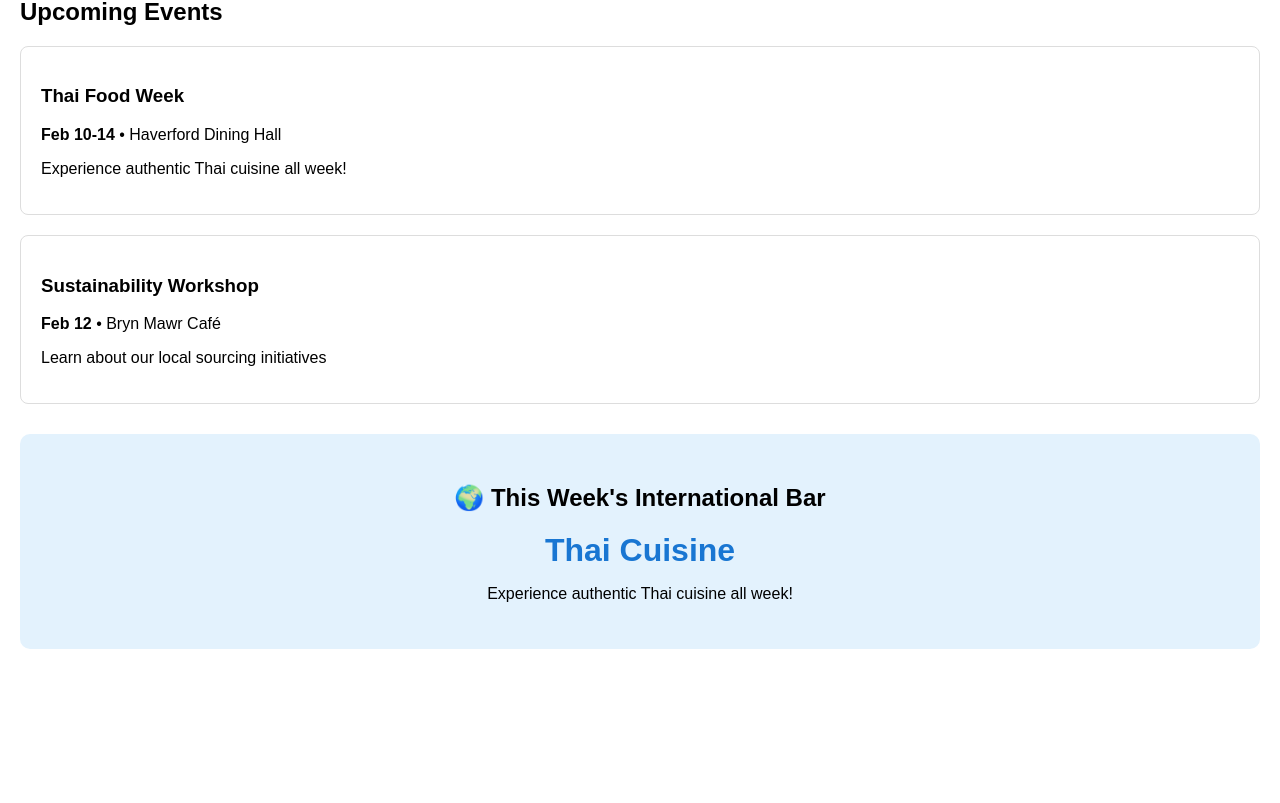
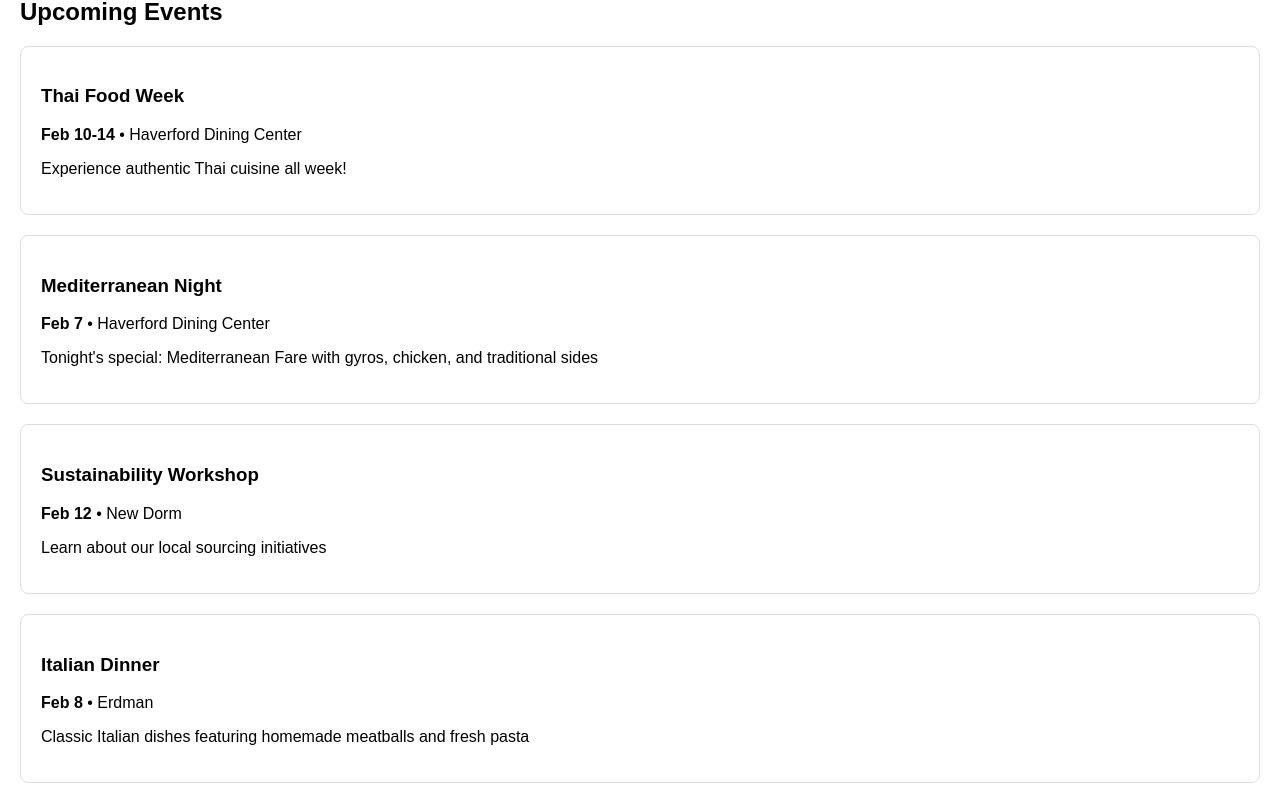
Before and after one commit to hudaimran-01/dining-hall-app, a React (Create React App) app: page / in a window 1280 px wide. Shown: the part 337-1140 px from the top of the page. Before the commit the page ends 1006 px from the top, so only its background shows below. Built offline with nearby package versions, Linux system fonts and the light colour scheme.

Commit message:
Local updates and mock data

```diff
--- a/src/mockData.js
+++ b/src/mockData.js
@@ -1,45 +1,287 @@
-// Mock data for demo - no Firebase needed!
+// Mock data for demo - real menus from dining halls
 
 export const mockMenuItems = [
+  // NEW DORM - LUNCH
   {
     id: 1,
-    dishName: "Chicken Tikka Masala",
+    dishName: "Baked Meatballs",
+    rating: 4.7,
+    allergens: ["gluten"],
+    mealType: "lunch",
+    location: "New Dorm",
+    photo: "https://via.placeholder.com/300x200?text=Baked+Meatballs",
+    isLocal: true,
+    description: "Homemade meatballs baked to perfection"
+  },
+  {
+    id: 2,
+    dishName: "Baked Vegan Meatballs",
+    rating: 4.5,
+    allergens: ["gluten", "soy"],
+    mealType: "lunch",
+    location: "New Dorm",
+    photo: "https://via.placeholder.com/300x200?text=Vegan+Meatballs",
+    isLocal: true,
+    isVegan: true,
+    description: "Plant-based meatballs"
+  },
+  {
+    id: 3,
+    dishName: "Pierogi with Caramelized Onions",
+    rating: 4.8,
+    allergens: ["gluten", "dairy"],
+    mealType: "lunch",
+    location: "New Dorm",
+    photo: "https://via.placeholder.com/300x200?text=Pierogi",
+    isLocal: false,
+    description: "Traditional pierogi with sweet caramelized onions"
+  },
+  {
+    id: 4,
+    dishName: "Tofu Teriyaki",
+    rating: 4.3,
+    allergens: ["soy"],
+    mealType: "lunch",
+    location: "New Dorm",
+    photo: "https://via.placeholder.com/300x200?text=Tofu+Teriyaki",
+    isLocal: false,
+    isVegan: true,
+    description: "Marinated tofu in teriyaki sauce"
+  },
+  {
+    id: 5,
+    dishName: "Greek Pizza",
+    rating: 4.6,
+    allergens: ["gluten", "dairy"],
+    mealType: "lunch",
+    location: "New Dorm",
+    photo: "https://via.placeholder.com/300x200?text=Greek+Pizza",
+    isLocal: false,
+    description: "Mediterranean-style pizza"
+  },
+  {
+    id: 6,
+    dishName: "Salmon Wild Rice Chowder",
+    rating: 4.9,
+    allergens: ["fish", "dairy"],
+    mealType: "lunch",
+    location: "New Dorm",
+    photo: "https://via.placeholder.com/300x200?text=Salmon+Chowder",
+    isLocal: true,
+    description: "Creamy chowder with wild rice and fresh salmon"
+  },
+
+  // NEW DORM - DINNER
+  {
+    id: 7,
+    dishName: "Cottage Pie",
+    rating: 4.7,
+    allergens: ["dairy"],
+    mealType: "dinner",
+    location: "New Dorm",
+    photo: "https://via.placeholder.com/300x200?text=Cottage+Pie",
+    isLocal: true,
+    description: "Classic British comfort food"
+  },
+  {
+    id: 8,
+    dishName: "Nepal Tofu with Tomato",
+    rating: 4.4,
+    allergens: ["soy"],
+    mealType: "dinner",
+    location: "New Dorm",
+    photo: "https://via.placeholder.com/300x200?text=Nepal+Tofu",
+    isLocal: false,
+    isVegan: true,
+    description: "Nepalese-style tofu in tomato sauce"
+  },
+  {
+    id: 9,
+    dishName: "Grilled Chicken Breast",
+    rating: 4.5,
+    allergens: [],
+    mealType: "dinner",
+    location: "New Dorm",
+    photo: "https://via.placeholder.com/300x200?text=Grilled+Chicken",
+    isLocal: true,
+    description: "Perfectly grilled chicken breast"
+  },
+  {
+    id: 10,
+    dishName: "Lemon Cake",
+    rating: 4.8,
+    allergens: ["gluten", "dairy", "eggs"],
+    mealType: "dinner",
+    location: "New Dorm",
+    photo: "https://via.placeholder.com/300x200?text=Lemon+Cake",
+    isLocal: false,
+    isVegan: true,
+    description: "Light and refreshing lemon cake"
+  },
+
+  // ERDMAN - LUNCH
+  {
+    id: 11,
+    dishName: "Chicken Noodle Soup",
+    rating: 4.6,
+    allergens: ["gluten"],
+    mealType: "lunch",
+    location: "Erdman",
+    photo: "https://via.placeholder.com/300x200?text=Chicken+Soup",
+    isLocal: true,
+    description: "Classic homemade chicken noodle soup"
+  },
+  {
+    id: 12,
+    dishName: "Gemelli with Pesto & Flame-Roasted Veggies",
+    rating: 4.7,
+    allergens: ["gluten", "dairy", "tree nuts"],
+    mealType: "lunch",
+    location: "Erdman",
+    photo: "https://via.placeholder.com/300x200?text=Pesto+Pasta",
+    isLocal: true,
+    description: "Twisted pasta with fresh pesto and roasted vegetables"
+  },
+  {
+    id: 13,
+    dishName: "Chicken Nuggets",
+    rating: 4.2,
+    allergens: ["gluten", "soy"],
+    mealType: "lunch",
+    location: "Erdman",
+    photo: "https://via.placeholder.com/300x200?text=Nuggets",
+    isLocal: false,
+    isVegan: true,
+    description: "Plant-based chicken nuggets"
+  },
+  {
+    id: 14,
+    dishName: "Sweet Potato Fries",
+    rating: 4.9,
+    allergens: [],
+    mealType: "lunch",
+    location: "Erdman",
+    photo: "https://via.placeholder.com/300x200?text=Sweet+Potato+Fries",
+    isLocal: true,
+    isVegan: true,
+    description: "Crispy sweet potato fries"
+  },
+  {
+    id: 15,
+    dishName: "Mexican Street Corn Salad",
     rating: 4.8,
     allergens: ["dairy"],
     mealType: "lunch",
-    location: "Haverford",
-    photo: "https://via.placeholder.com/300x200?text=Chicken+Tikka",
-    isLocal: true
+    location: "Erdman",
+    photo: "https://via.placeholder.com/300x200?text=Street+Corn",
+    isLocal: true,
+    description: "Elote-style corn salad"
   },
   {
-    id: 2,
-    dishName: "Veggie Burger",
-    rating: 4.2,
-    allergens: ["gluten", "soy"],
+    id: 16,
+    dishName: "Buffalo Chicken Pizza",
+    rating: 4.5,
+    allergens: ["gluten", "dairy"],
     mealType: "lunch",
-    location: "Haverford",
-    photo: "https://via.placeholder.com/300x200?text=Veggie+Burger",
-    isLocal: true
+    location: "Erdman",
+    photo: "https://via.placeholder.com/300x200?text=Buffalo+Pizza",
+    isLocal: false,
+    description: "Spicy buffalo chicken on pizza"
+  },
+
+  // ERDMAN - DINNER
+  {
+    id: 17,
+    dishName: "Homemade Meatballs in Marinara",
+    rating: 4.7,
+    allergens: ["gluten"],
+    mealType: "dinner",
+    location: "Erdman",
+    photo: "https://via.placeholder.com/300x200?text=Meatballs+Marinara",
+    isLocal: true,
+    description: "House-made meatballs in rich marinara sauce"
   },
   {
-    id: 3,
-    dishName: "Caesar Salad",
-    rating: 4.5,
-    allergens: ["dairy", "fish"],
-    mealType: "lunch",
-    location: "Bryn Mawr",
-    photo: "https://via.placeholder.com/300x200?text=Caesar+Salad",
-    isLocal: false
+    id: 18,
+    dishName: "Baked Four Cheese Ziti",
+    rating: 4.6,
+    allergens: ["gluten", "dairy"],
+    mealType: "dinner",
+    location: "Erdman",
+    photo: "https://via.placeholder.com/300x200?text=Baked+Ziti",
+    isLocal: false,
+    description: "Creamy baked pasta with four cheeses"
   },
   {
-    id: 4,
-    dishName: "Pasta Alfredo",
+    id: 19,
+    dishName: "Italian Spinach with Pine Nuts",
+    rating: 4.4,
+    allergens: ["tree nuts"],
+    mealType: "dinner",
+    location: "Erdman",
+    photo: "https://via.placeholder.com/300x200?text=Spinach",
+    isLocal: true,
+    isVegan: true,
+    description: "Sautéed spinach with toasted pine nuts"
+  },
+  {
+    id: 20,
+    dishName: "Cannoli",
+    rating: 4.9,
+    allergens: ["gluten", "dairy", "eggs"],
+    mealType: "dinner",
+    location: "Erdman",
+    photo: "https://via.placeholder.com/300x200?text=Cannoli",
+    isLocal: false,
+    description: "Traditional Italian dessert"
+  },
+
+  // HAVERFORD DINING CENTER - DINNER
+  {
+    id: 21,
+    dishName: "Beef & Lamb Gyro",
+    rating: 4.8,
+    allergens: ["gluten"],
+    mealType: "dinner",
+    location: "Haverford Dining Center",
+    photo: "https://via.placeholder.com/300x200?text=Gyro",
+    isLocal: true,
+    description: "Mediterranean gyro with seasoned beef and lamb"
+  },
+  {
+    id: 22,
+    dishName: "Seasoned Boneless Chicken Strips",
+    rating: 4.5,
+    allergens: [],
+    mealType: "dinner",
+    location: "Haverford Dining Center",
+    photo: "https://via.placeholder.com/300x200?text=Chicken+Strips",
+    isLocal: true,
+    description: "Tender chicken strips with Mediterranean spices"
+  },
+  {
+    id: 23,
+    dishName: "Turkish Eggplant",
     rating: 4.6,
-    allergens: ["dairy", "gluten"],
+    allergens: [],
     mealType: "dinner",
-    location: "Haverford",
-    photo: "https://via.placeholder.com/300x200?text=Pasta+Alfredo",
-    isLocal: false
+    location: "Haverford Dining Center",
+    photo: "https://via.placeholder.com/300x200?text=Eggplant",
+    isLocal: true,
+    isVegan: true,
+    description: "Roasted eggplant with Turkish spices"
+  },
+  {
+    id: 24,
+    dishName: "Moroccan Carrots",
+    rating: 4.7,
+    allergens: [],
+    mealType: "dinner",
+    location: "Haverford Dining Center",
+    photo: "https://via.placeholder.com/300x200?text=Carrots",
+    isLocal: true,
+    isVegan: true,
+    description: "Carrots with North African spices"
   }
 ];
 
@@ -48,35 +290,57 @@ export const mockEvents = [
     id: 1,
     title: "Thai Food Week",
     date: "Feb 10-14",
-    location: "Haverford Dining Hall",
+    location: "Haverford Dining Center",
     description: "Experience authentic Thai cuisine all week!",
     internationalBar: "Thai"
   },
   {
     id: 2,
+    title: "Mediterranean Night",
+    date: "Feb 7",
+    location: "Haverford Dining Center",
+    description: "Tonight's special: Mediterranean Fare with gyros, chicken, and traditional sides"
+  },
+  {
+    id: 3,
     title: "Sustainability Workshop",
     date: "Feb 12",
-    location: "Bryn Mawr Café",
+    location: "New Dorm",
     description: "Learn about our local sourcing initiatives"
+  },
+  {
+    id: 4,
+    title: "Italian Dinner",
+    date: "Feb 8",
+    location: "Erdman",
+    description: "Classic Italian dishes featuring homemade meatballs and fresh pasta"
   }
 ];
 
 export const mockRatings = [
-  { dishName: "Chicken Tikka Masala", rating: 5, userName: "Sarah K." },
-  { dishName: "Chicken Tikka Masala", rating: 5, userName: "Mike R." },
-  { dishName: "Chicken Tikka Masala", rating: 4, userName: "Alex T." },
-  { dishName: "Veggie Burger", rating: 4, userName: "Jamie L." },
-  { dishName: "Caesar Salad", rating: 5, userName: "Chris P." }
+  { dishName: "Sweet Potato Fries", rating: 5, userName: "Sarah K." },
+  { dishName: "Salmon Wild Rice Chowder", rating: 5, userName: "Mike R." },
+  { dishName: "Beef & Lamb Gyro", rating: 5, userName: "Alex T." },
+  { dishName: "Cannoli", rating: 5, userName: "Jamie L." },
+  { dishName: "Lemon Cake", rating: 5, userName: "Chris P." },
+  { dishName: "Mexican Street Corn Salad", rating: 5, userName: "Taylor M." },
+  { dishName: "Gemelli with Pesto & Flame-Roasted Veggies", rating: 4, userName: "Jordan B." }
 ];
 
-export const mockLineStatus = "medium"; // short, medium, long
+export const mockLineStatus = "medium";
 
 export const mockTopDishes = [
-  { dishName: "Chicken Tikka Masala", avgRating: 4.8, numRatings: 127 },
-  { dishName: "Mac and Cheese", avgRating: 4.7, numRatings: 203 },
-  { dishName: "Stir Fry", avgRating: 4.6, numRatings: 89 },
-  { dishName: "Pasta Alfredo", avgRating: 4.6, numRatings: 156 },
-  { dishName: "Caesar Salad", avgRating: 4.5, numRatings: 94 }
+  { dishName: "Sweet Potato Fries", avgRating: 4.9, numRatings: 203, location: "Erdman" },
+  { dishName: "Salmon Wild Rice Chowder", avgRating: 4.9, numRatings: 156, location: "New Dorm" },
+  { dishName: "Cannoli", avgRating: 4.9, numRatings: 127, location: "Erdman" },
+  { dishName: "Mexican Street Corn Salad", avgRating: 4.8, numRatings: 189, location: "Erdman" },
+  { dishName: "Lemon Cake", avgRating: 4.8, numRatings: 145, location: "New Dorm" }
+];
+
+export const mockWorstDishes = [
+  { dishName: "Chicken Nuggets", avgRating: 4.2, numRatings: 67, location: "Erdman" },
+  { dishName: "Tofu Teriyaki", avgRating: 4.3, numRatings: 54, location: "New Dorm" },
+  { dishName: "Nepal Tofu with Tomato", avgRating: 4.4, numRatings: 43, location: "New Dorm" }
 ];
 
 export const mockPoll = {
@@ -84,3 +348,33 @@ export const mockPoll = {
   options: ["Tacos", "Sushi", "Indian Curry", "Pizza"],
   votes: { "Tacos": 45, "Sushi": 67, "Indian Curry": 23, "Pizza": 89 }
 };
+
+export const mockVolunteerEvents = [
+  {
+    id: 1,
+    shelterName: "Main Line Community Center",
+    shelterAddress: "123 Lancaster Ave, Bryn Mawr, PA",
+    date: "Feb 10",
+    time: "5:00 PM",
+    volunteersNeeded: 6,
+    volunteersSignedUp: ["user1", "user2", "user3"],
+    description: "Help deliver excess food from New Dorm to local shelter"
+  },
+  {
+    id: 2,
+    shelterName: "Ardmore Food Pantry",
+    shelterAddress: "456 Haverford Rd, Ardmore, PA",
+    date: "Feb 15",
+    time: "4:30 PM",
+    volunteersNeeded: 8,
+    volunteersSignedUp: ["user1", "user4"],
+    description: "Weekly food delivery from all three dining halls"
+  }
+];
+
+export const mockWasteData = [
+  { date: "Feb 6", dishName: "Chicken Nuggets", amount: "3.2", mealType: "lunch", location: "Erdman" },
+  { date: "Feb 6", dishName: "Greek Pizza", amount: "2.1", mealType: "lunch", location: "New Dorm" },
+  { date: "Feb 5", dishName: "Tofu Teriyaki", amount: "1.8", mealType: "lunch", location: "New Dorm" },
+  { date: "Feb 5", dishName: "Baked Ziti", amount: "2.5", mealType: "dinner", location: "Erdman" }
+];
```
